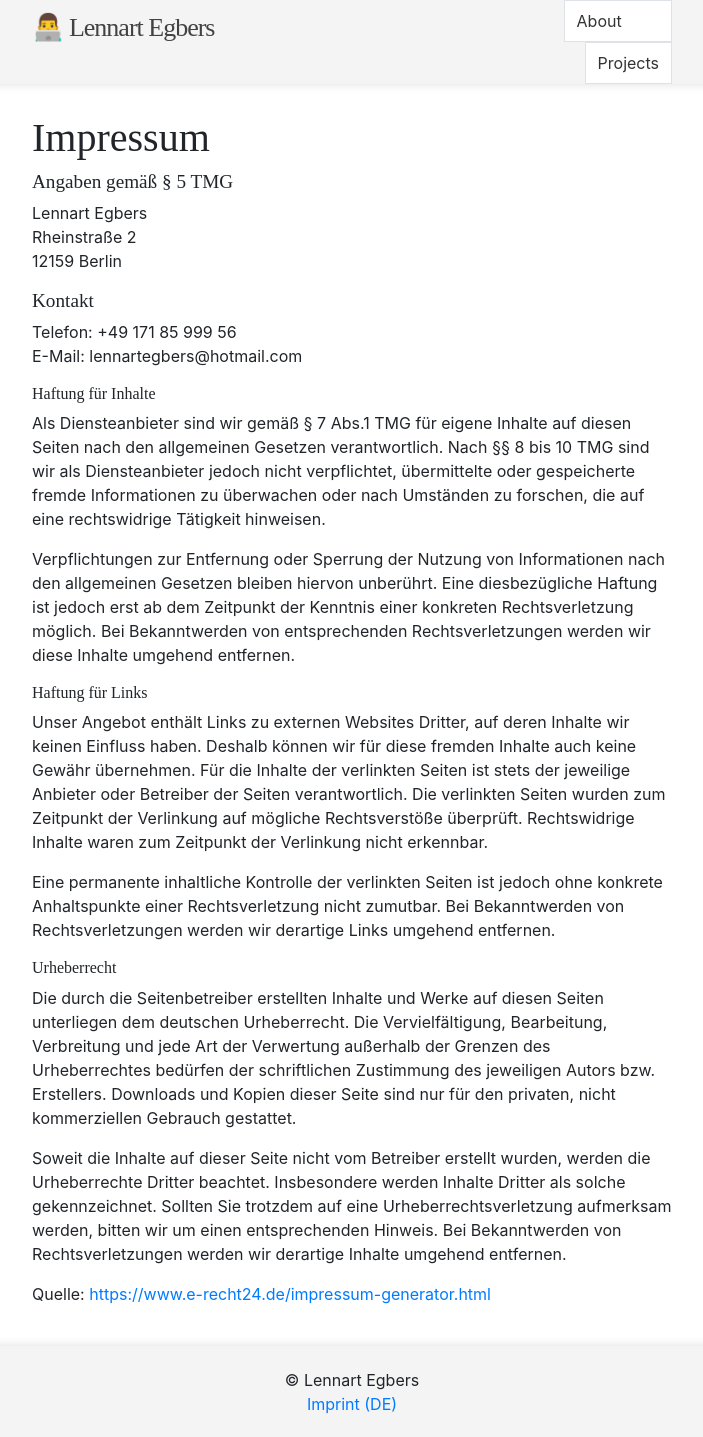
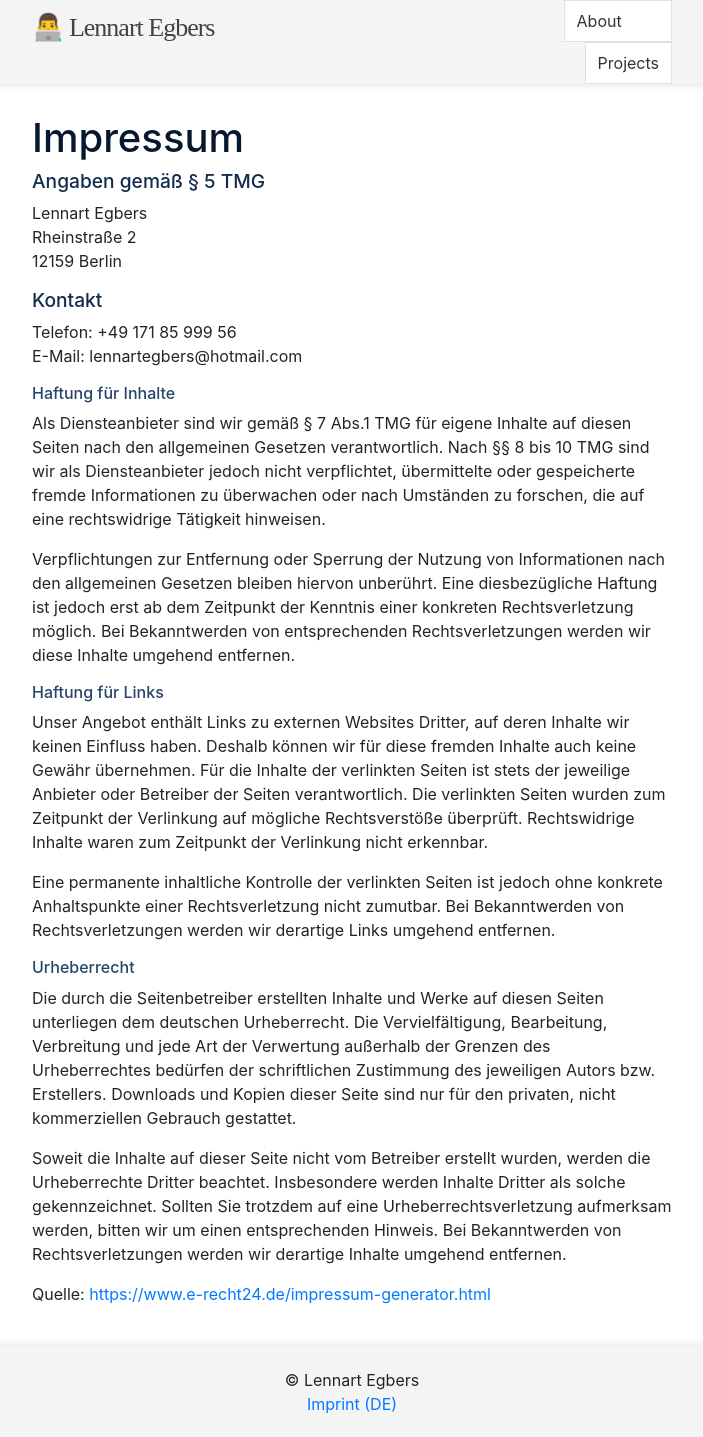
Before and after one commit to LennartEgb/lennartegb.github.io, a Jekyll site: the page built from imprint.html, in a window 1280 px wide. Shown: the whole page, without its empty margins (288-991 px from the left). Built offline with Jekyll 4.4.1, drawn with Linux system fonts in a browser that asks for light colours.

Commit message:
Update _base.scss
adjusted headers

```diff
--- a/_sass/_base.scss
+++ b/_sass/_base.scss
@@ -82,10 +82,31 @@ li {
 /**
  * Headings
  */
-h1, h2, h3, h4, h5, h6 {
-    font-family: Fira Code;
+h1, h2, h3 {
     font-weight: 500;
 }
+
+h1 {
+    color: #07172E;
+}
+
+h2 {
+    color: #142B4C;
+    margin-bottom: 0;
+    margin-top: 1.5rem;
+}
+
+h3 {
+    color: #28446A;
+    margin-bottom: 0;
+}
+
+h4, h5, h6 {
+    font-size: small;
+    font-weight: 400;
+    color: #426187;
+}
+
 
 
 
```
